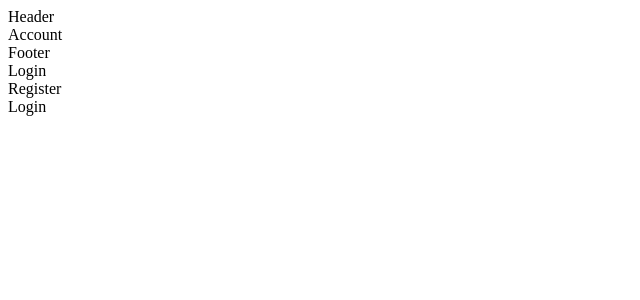
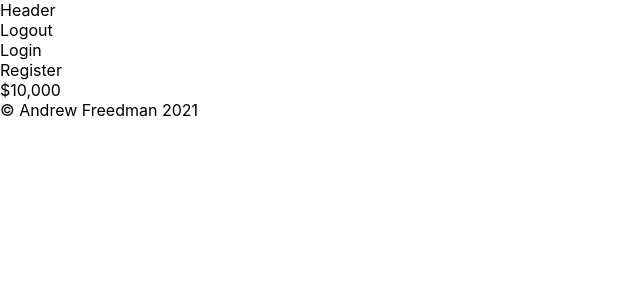
Before and after one commit to ajfreedm/freedman-financial, a React (Create React App) app in the folder client/: page / in a window 1280 px wide. Shown: the top 300 px of the page, without its empty margins (0-640 px from the left). Built offline with nearby package versions, Linux system fonts and the light colour scheme.

Commit message:
more updates

```diff
--- a/client/package.json
+++ b/client/package.json
@@ -6,6 +6,7 @@
     "@testing-library/jest-dom": "^5.14.1",
     "@testing-library/react": "^11.2.7",
     "@testing-library/user-event": "^12.8.3",
+    "airtable": "^0.11.1",
     "axios": "^0.24.0",
     "react": "^17.0.2",
     "react-dom": "^17.0.2",
--- a/client/src/App.js
+++ b/client/src/App.js
@@ -1,27 +1,32 @@
 import { useEffect, useState } from 'react';
 import axios from 'axios';
+import "./App.css"
 
 
 
 import Header from  './components/Header'
+import Logout from './components/Logout'
+import Login from './components/Login'
+import Register from './components/Register'
 import Account from './components/Account'
 import Footer from  './components/Footer'
-import Login from './components/Login'
-import Register from './components/Register'
-import Logout from './components/Logout'
+
 
 
 
 
 function App() {
+
   return (
     <div>
     <Header />
+    <Logout />
+    <Login />
+    <Register />
     <Account />
     <Footer />
-    <Login />
-    <Register />
-    <Login />
+
+
     </div>
   );
 }
--- a/client/src/components/Account.js
+++ b/client/src/components/Account.js
@@ -1,8 +1,11 @@
 function Account() {
     return (
-        <div>
-          Account
-        </div>
+      <main>
+      <section id="account-wrapper">
+        <div id="account">$10,000</div>
+      </section>
+
+    </main>
     )
 }
 
--- a/client/src/components/Footer.js
+++ b/client/src/components/Footer.js
@@ -1,8 +1,8 @@
 function Footer() {
     return (
-        <div>
-          Footer
-        </div>
+      <footer>
+      <div id="copyright">© Andrew Freedman 2021</div>
+    </footer>
     )
 }
 
--- a/client/src/components/Header.js
+++ b/client/src/components/Header.js
@@ -1,9 +1,14 @@
 function Header() {
-    return (
-        <div>
-         Header
-        </div>
-    )
+  return (
+    <div id="container">
+    <header>
+        <nav>
+            Header
+        </nav>
+    </header>
+    </div>
+
+  );
 }
 
-export default Header
+export default Header;
--- a/client/src/index.css
+++ b/client/src/index.css
@@ -0,0 +1,13 @@
+body {
+  margin: 0;
+  font-family: -apple-system, BlinkMacSystemFont, 'Segoe UI', 'Roboto', 'Oxygen',
+    'Ubuntu', 'Cantarell', 'Fira Sans', 'Droid Sans', 'Helvetica Neue',
+    sans-serif;
+  -webkit-font-smoothing: antialiased;
+  -moz-osx-font-smoothing: grayscale;
+}
+
+code {
+  font-family: source-code-pro, Menlo, Monaco, Consolas, 'Courier New',
+    monospace;
+}
```
Also changed, not shown: client/src/App.css (line endings or trailing spaces), 1 other file (tests, documents, lock files or other folders).
